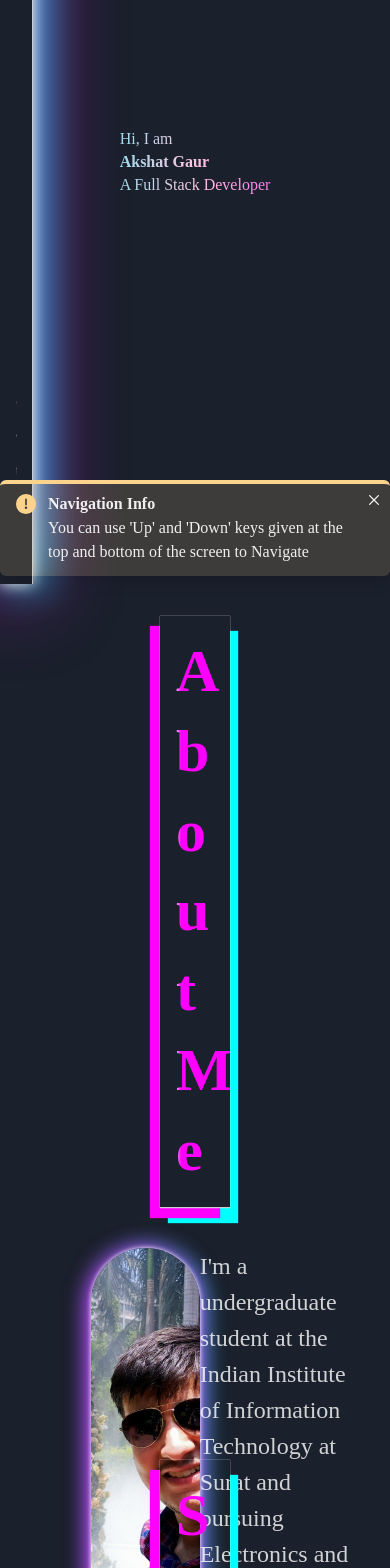
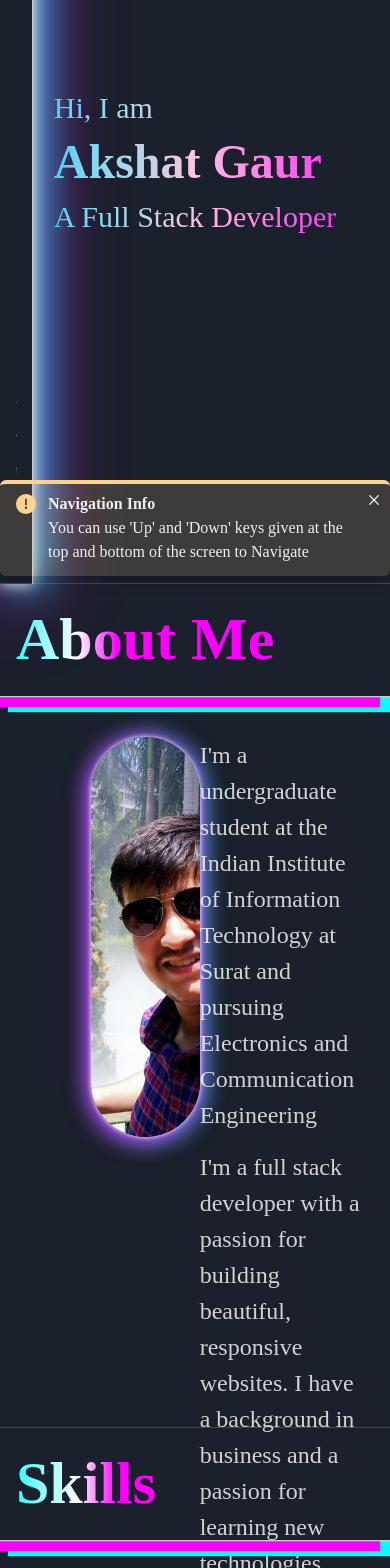
Before and after one commit to GaurAkshat1008/portfolio, a Next.js app: page / in a window 390 px wide. Shown: the part 260-1828 px from the top of the page. Built offline with nearby package versions, Linux system fonts and the light colour scheme.

Commit message:
cleaning up for mobile

```diff
--- a/package.json
+++ b/package.json
@@ -17,6 +17,7 @@
     "next": "latest",
     "nodemailer": "^6.7.5",
     "react": "^18.2.0",
+    "react-device-detect": "^2.2.2",
     "react-dom": "^18.2.0"
   },
   "devDependencies": {
--- a/src/components/About.tsx
+++ b/src/components/About.tsx
@@ -10,6 +10,7 @@ import {
 } from "@chakra-ui/react";
 import { motion, isValidMotionProp } from "framer-motion";
 import { useRef } from "react";
+import { isMobile } from "react-device-detect";
 import useOnScreen from "../utils/useOnScreen";
 import { DownBtn } from "./DownBtn";
 import { Header } from "./Header";
@@ -23,9 +24,9 @@ export const About = () => {
 
   return (
     <Box w={"100%"} h={"100vh"}>
-      <Header>About Me</Header>
+      <Header children = "About Me" />
       <Box ref={ref}></Box>
-      {isVisible && (
+      {(isVisible && !isMobile) && (
         <VStack spacing={12}>
           <Flex
             width={"70%"}
@@ -97,6 +98,10 @@ export const About = () => {
           {/* <DownBtn how="down" /> */}
         </VStack>
       )}
+      {isMobile && (
+        <>
+        </>
+      )}
     </Box>
   );
 };
--- a/src/components/Contact.tsx
+++ b/src/components/Contact.tsx
@@ -1,6 +1,7 @@
 import { Box, Button, Flex, useToast, VStack } from "@chakra-ui/react";
 import { Form, Formik } from "formik";
 import React, { useRef } from "react";
+import { isMobile } from "react-device-detect";
 import useOnScreen from "../utils/useOnScreen";
 import { Header } from "./Header";
 import { InputField } from "./InputField";
@@ -25,9 +26,9 @@ export const Contact: React.FC<{}> = ({}) => {
   }
   return (
     <Box w={"100vw"} h="100vh">
-      <Header>Contact Me</Header>
+      <Header children="Contact Me" />
       <Box ref={ref}></Box>
-      {isVisible && (
+      {(isVisible && !isMobile)  && (
         // <VStack w={'70%'}>
         <Flex justifyContent={"center"} width="100%">
           <Formik
--- a/src/components/Header.tsx
+++ b/src/components/Header.tsx
@@ -1,4 +1,5 @@
 import { Heading } from "@chakra-ui/react";
+import { motion } from "framer-motion";
 import React, { ReactNode } from "react";
 
 interface HeaderProps {
@@ -8,9 +9,9 @@ interface HeaderProps {
 export const Header: React.FC<HeaderProps> = (props) => {
   return (
     <Heading
-      mt={"2rem"}
-      ml="10rem"
-      mr={"10rem"}
+      mt={["0","2rem"]}
+      ml={['0',"10rem"]}
+      mr={['0',"10rem"]}
       fontSize={"6xl"}
       p="1rem"
       borderBottom={"1px solid #ccc"}
@@ -18,8 +19,7 @@ export const Header: React.FC<HeaderProps> = (props) => {
       mb={"2.5rem"}
       bgGradient="linear-gradient(to right, #0ff 0%, #fff 20%,  #f0f 30%)"
       bgClip={"text"}
-    >
-      {props.children}
-    </Heading>
+      {...props}
+    />
   );
 };
--- a/src/components/Hero.tsx
+++ b/src/components/Hero.tsx
@@ -18,6 +18,7 @@ import { ChevronDownIcon } from "@chakra-ui/icons";
 import { isValidMotionProp, motion } from "framer-motion";
 import React from "react";
 import { DownBtn } from "./DownBtn";
+import { isMobile } from "react-device-detect";
 
 export const Hero = () => {
   const [isLoading, setIsLoading] = useState(true);
@@ -54,7 +55,9 @@ export const Hero = () => {
   }
   useEffect(() => {
     if(!isLoading && !hasSeen) {
-      addToast()
+      if(!isMobile){
+        addToast()
+      }
       setHasSeen(true);
       // console.log("hasSeen", hasSeen);
     }
@@ -79,7 +82,7 @@ export const Hero = () => {
               flexDirection={"column"}
               alignItems={"center"}
             >
-              <VStack spacing={"20rem"}>
+              <VStack spacing={!isMobile ? "20rem" : '1rem'}>
                 <Flex
                   justifyContent={"center"}
                   alignContent={"center"}
@@ -100,11 +103,13 @@ export const Hero = () => {
                       // repeatType: "reverse",
                     }}
                   >
-                    <Text fontSize={{ lg: "3xl", md: "2xl", sm: "xl" }}>
+                    <Text fontSize={"3xl"}>
                       Hi, I am
                     </Text>
                   </ChakraBox>
-                  <Heading fontSize={{ lg: "6vw", md: "8vw", sm: "10vw" }}>
+                  <Heading
+                  fontSize={['3rem', '10vw', '10vw', '10vw', '6vw']}>
+                  {/* fontSize={{ lg: "6vw", md: "12rem", sm: "12rem", xs: "12rem" }}> */}
                     Akshat Gaur
                   </Heading>
                   <ChakraBox
@@ -126,7 +131,7 @@ export const Hero = () => {
                     alignItems="center"
                   >
                     <Text
-                      fontSize={{ lg: "3xl", md: "2xl", sm: "xl" }}
+                      fontSize={"3xl"}
                       ml={"auto"}
                     >
                       A Full Stack Developer
--- a/src/components/Project.tsx
+++ b/src/components/Project.tsx
@@ -30,6 +30,7 @@ export const Project: React.FC<Props> = ({ header, desc, link, onClick }) => {
       borderRadius={8}
       cursor="pointer"
       onClick={onClick}
+      whileHover={{ scale: 1.05 }}
     >
       <Heading as="h3" size="lg" fontWeight="bold">
         {header}
--- a/src/components/Projects.tsx
+++ b/src/components/Projects.tsx
@@ -3,6 +3,7 @@ import {
 } from "@chakra-ui/react";
 import { motion } from "framer-motion";
 import React, { useRef } from "react";
+import { isMobile } from "react-device-detect";
 import useOnScreen from "../utils/useOnScreen";
 import { Header } from "./Header";
 import { Project } from "./Project";
@@ -27,9 +28,9 @@ export const Projects: React.FC<{}> = ({}) => {
 
   return (
     <Box w={"100vw"} h={"100vh"}>
-      <Header>Projects</Header>
+      <Header children="Projects"/>
       <Box ref={ref}></Box>
-      {isVisible && (
+      {(isVisible && !isMobile) && (
         <>
           <Grid
             as={motion.ul}
--- a/src/components/Skills.tsx
+++ b/src/components/Skills.tsx
@@ -1,6 +1,7 @@
 import { Box, Flex, Grid, GridItem, VStack } from "@chakra-ui/react";
 import { motion } from "framer-motion";
 import { useRef, useState } from "react";
+import { isMobile } from "react-device-detect";
 import useOnScreen from "../utils/useOnScreen";
 import { Header } from "./Header";
 import { ProSkills } from "./SkillProgress";
@@ -39,9 +40,9 @@ export const Skills: React.FC<{}> = ({}) => {
   };
   return (
     <Box width={"100vw"} h="100vh">
-      <Header>Skills</Header>
+      <Header children="Skills"/>
       <Box ref={ref}></Box>
-      {isVisible && (
+      {(isVisible && !isMobile) && (
         <VStack spacing={12}>
           <Flex
             width={"80%"}
--- a/src/pages/_app.tsx
+++ b/src/pages/_app.tsx
@@ -4,6 +4,7 @@ import { motion } from "framer-motion";
 import { AppProps } from "next/app";
 import Head from "next/head";
 import { useEffect, useState } from "react";
+import { BrowserView } from "react-device-detect";
 import { DownBtn } from "../components/DownBtn";
 import { SideBar } from "../components/SideBar";
 import theme from "../theme";
@@ -54,9 +55,11 @@ function MyApp({ Component, pageProps }: AppProps) {
           />
         )}
       </Flex>
+      <BrowserView>
       <Flex position={"fixed"} width="6%">
         {isLoading ? null : <SideBar />}
       </Flex>
+      </BrowserView>
       <Component {...pageProps} />
       <Flex
         as={motion.div}
--- a/src/pages/index.tsx
+++ b/src/pages/index.tsx
@@ -1,14 +1,13 @@
-import {
-  Flex, Text, useColorMode
-} from "@chakra-ui/react";
+import { Flex, Text, useColorMode } from "@chakra-ui/react";
 import React, { useEffect, useState } from "react";
+import { isMobile } from "react-device-detect";
 import { About } from "../components/About";
 import { Contact } from "../components/Contact";
 import { Footer } from "../components/Footer";
 import { Hero } from "../components/Hero";
 import { Projects } from "../components/Projects";
 import { Skills } from "../components/Skills";
-const Index:React.FC<{}> = ({}) => {
+const Index: React.FC<{}> = ({}) => {
   const { setColorMode } = useColorMode();
   const [isLoading, setIsLoading] = useState(true);
   setTimeout(() => {
@@ -16,16 +15,13 @@ const Index:React.FC<{}> = ({}) => {
   }, 4000);
   useEffect(() => {
     setColorMode("dark");
-    document.body.style.overflow = "hidden";
+    if (!isMobile) {
+      document.body.style.overflow = "hidden";
+    }
   }, []);
   return (
     <Flex flexDirection={"row"}>
-
-      <Flex
-        flex={1}
-        flexDirection={"column"}
-        overflowX={"hidden"}
-      >
+      <Flex flex={1} flexDirection={"column"} overflowX={"hidden"}>
         <Hero />
         {isLoading ? null : (
           <>
@@ -34,7 +30,7 @@ const Index:React.FC<{}> = ({}) => {
             <Projects />
             <Contact />
             {/* <Footer> */}
-              {/* <Text>Hi Guys ❤️ you</Text> */}
+            {/* <Text>Hi Guys ❤️ you</Text> */}
             {/* </Footer> */}
           </>
         )}
--- a/src/utils/projects.json
+++ b/src/utils/projects.json
@@ -22,6 +22,6 @@
   {
     "name": "Grahashram",
     "description": "Solution for SIH 2022 PS-PK1031(a solution for people to connect the culture through homestays and for homestays to advertise themselves easily)",
-    "link": "https://github.com/shivang2607/SIH-Homestay-Project"
+    "link": "https://grahashram.vercel.app"
   }
 ]
```
Also changed, not shown: 1 other file (tests, documents, lock files or other folders).
